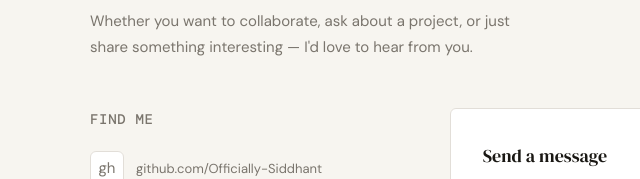
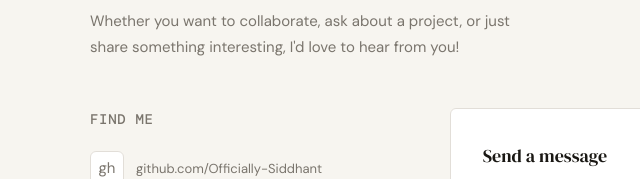
Before and after one commit to Officially-Siddhant/Officially-Siddhant.github.io, a plain HTML site: page contact.html in a window 1280 px wide. Shown: the part 184-363 px from the top of the page, 152-792 px from the left. Drawn offline with nearby package versions, Linux system fonts and the light colour scheme; a web font is replaced by a local one.

Commit message:
Fix punctuation in contact message

```diff
--- a/contact.html
+++ b/contact.html
@@ -163,7 +163,7 @@
 
   <header class="page-header fade fade-1">
     <h1>Get in touch</h1>
-    <p>Whether you want to collaborate, ask about a project, or just share something interesting — I'd love to hear from you.</p>
+    <p>Whether you want to collaborate, ask about a project, or just share something interesting, I'd love to hear from you!</p>
   </header>
 
   <div class="contact-layout">
```
